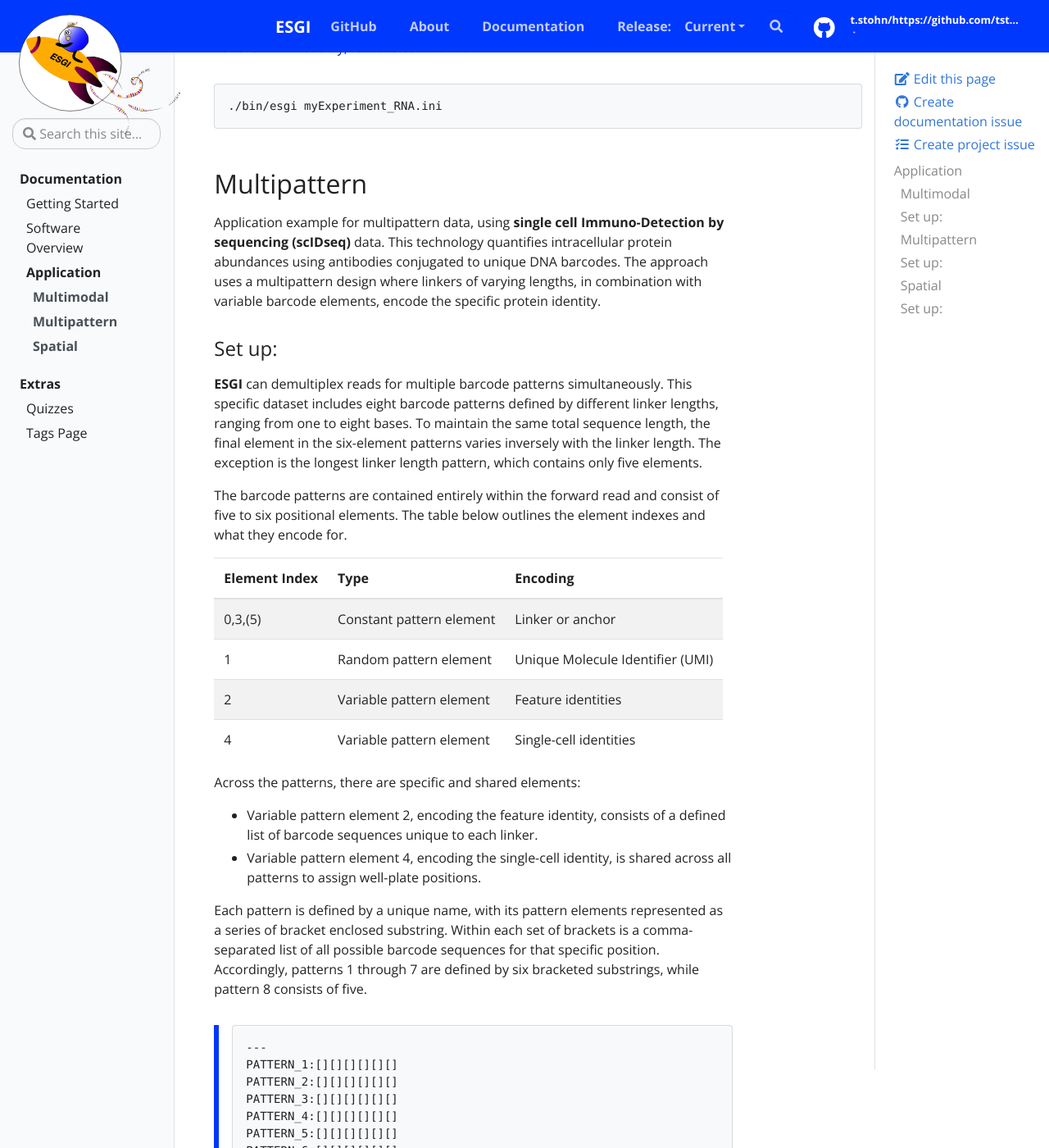
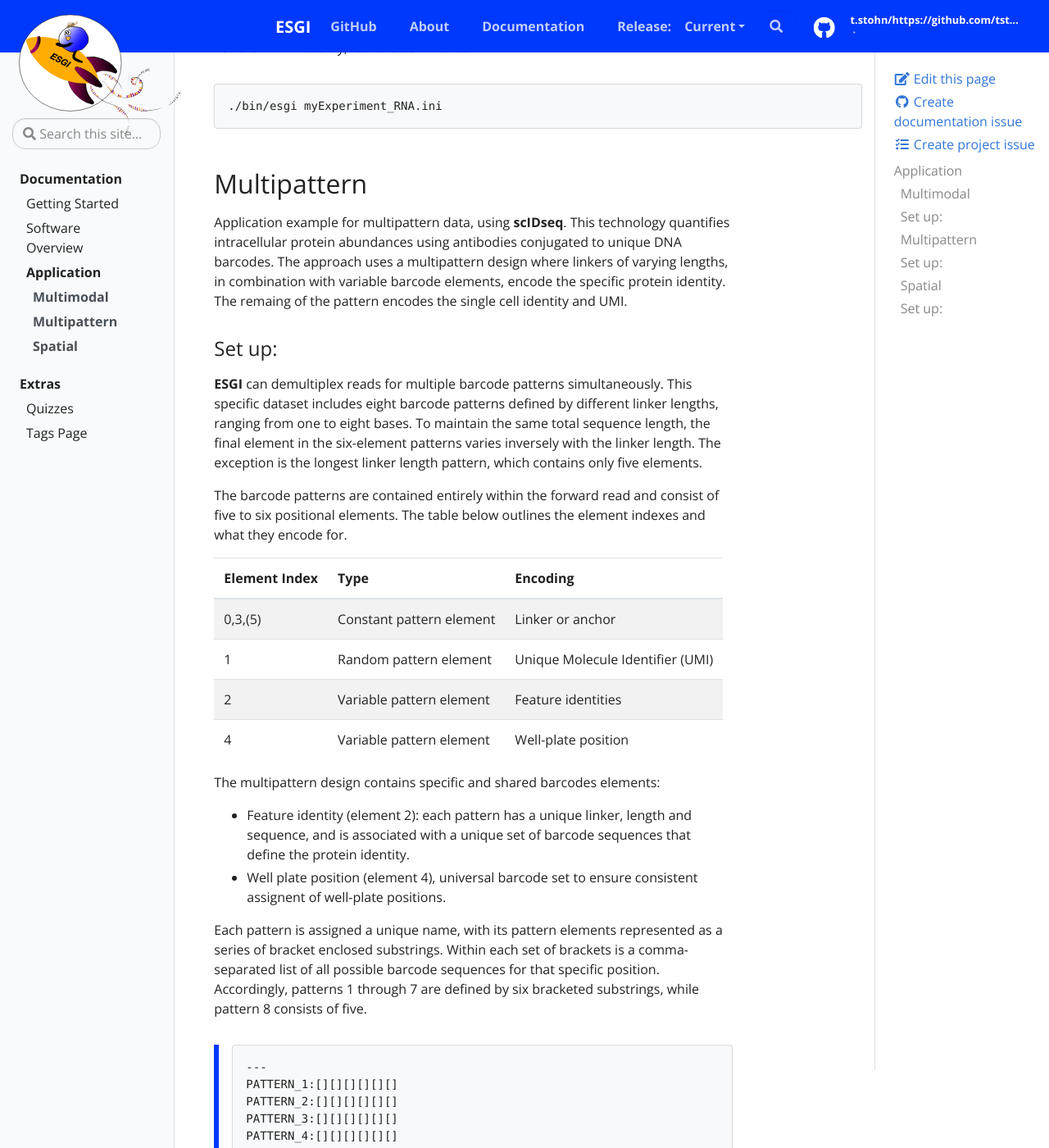
Before and after one commit to tstohn/ESGI.documentation, a Jekyll site: the page built from _docs/application.md, in a window 1280 px wide and 1400 px high, scrolled down 5099 px. Shown: the whole window at 82% size. Built offline with Jekyll 4.4.1, drawn with Linux system fonts in a browser that asks for light colours; some of the changed text lies outside the part shown.

Commit message:
removed dollar

````diff
--- a/_docs/application.md
+++ b/_docs/application.md
@@ -178,7 +178,7 @@ For the RNA modality, run this command:
 ```
 
 ## Multipattern
-Application example for multipattern data, using **single cell Immuno-Detection by sequencing (scIDseq)** data. This technology quantifies intracellular protein abundances using antibodies conjugated to unique DNA barcodes. The approach uses a multipattern design where linkers of varying lengths, in combination with variable barcode elements, encode the specific protein identity.
+Application example for multipattern data, using **scIDseq**. This technology quantifies intracellular protein abundances using antibodies conjugated to unique DNA barcodes. The approach uses a multipattern design where linkers of varying lengths, in combination with variable barcode elements, encode the specific protein identity. The remaing of the pattern encodes the single cell identity and UMI.
 
 ### Set up:
 **ESGI** can demultiplex reads for multiple barcode patterns simultaneously. This specific dataset includes eight barcode patterns defined by different linker lengths, ranging from one to eight bases. To maintain the same total sequence length, the final element in the six-element patterns varies inversely with the linker length. The exception is the longest linker length pattern, which contains only five elements.
@@ -190,13 +190,13 @@ The barcode patterns are contained entirely within the forward read and consist
 | 0,3,(5) | Constant pattern element | Linker or anchor
 | 1 | Random pattern element | Unique Molecule Identifier (UMI)
 | 2 | Variable pattern element | Feature identities
-| 4 | Variable pattern element | Single-cell identities
+| 4 | Variable pattern element | Well-plate position
 
-Across the patterns, there are specific and shared elements:
-* Variable pattern element 2, encoding the feature identity, consists of a defined list of barcode sequences unique to each linker.
-* Variable pattern element 4, encoding the single-cell identity, is shared across all patterns to assign well-plate positions.
+The multipattern design contains specific and shared barcodes elements:
+* Feature identity (element 2): each pattern has a unique linker, length and sequence, and is associated with a unique set of barcode sequences that define the protein identity.
+* Well plate position (element 4), universal barcode set to ensure consistent assignent of well-plate positions.
 
-Each pattern is defined by a unique name, with its pattern elements represented as a series of bracket enclosed substring. Within each set of brackets is a comma-separated list of all possible barcode sequences for that specific position. Accordingly, patterns 1 through 7 are defined by six bracketed substrings, while pattern 8 consists of five.
+Each pattern is assigned a unique name, with its pattern elements represented as a series of bracket enclosed substrings. Within each set of brackets is a comma-separated list of all possible barcode sequences for that specific position. Accordingly, patterns 1 through 7 are defined by six bracketed substrings, while pattern 8 consists of five.
 
 >```
 >---
@@ -261,7 +261,7 @@ Execute **ESGI** by running the following command in your terminal:
 Application example for spatial data using **Multiplexed Deterministic Barcoding in Tissue (xDBiT)**. This technology uses microfluidic-based deterministic barcoding with DNA oligonucleotides to encode transcriptomes alongside their spatial coordinates for multiple tissue sections in parallel.
 
 ### Set up:
-The **xDBiT** barcode pattern consists of seven positional pattern elements. The data is generated via paired-end sequencing, where the forward read encodes the transcript and the reverse read the $(x,y)$ spatial coordinates and UMI.
+The **xDBiT** barcode pattern consists of seven positional pattern elements. The data is generated via paired-end sequencing, where the forward read encodes the transcript and the reverse read the (x,y) spatial coordinates and UMI.
 
 #### Forward read: positional element 0
 The forward read contains the first pattern element, a genomic DNA sequence encoding the transcript.
@@ -270,13 +270,13 @@ The forward read contains the first pattern element, a genomic DNA sequence enco
 Discrete transition separating the forward and reverse read without sequence overlap.
 
 #### Reverse read: positional elements 2-6
-The reverse read contains the remaining six pattern elements, which collectively encode the $(x,y)$ spatial coordinates and UMI.
+The reverse read contains the remaining six pattern elements, which collectively encode the (x,y) spatial coordinates and UMI.
 
 | Element Index | Type | Encoding |
 | --------- | ----------- | ------ |
 | 0 | Genomic sequence | Transcript identity
 | 2,4 | Random pattern element | Linkers or anchors
-| 3,5 | Variable pattern element | $(x,y)$ spatial coordinates
+| 3,5 | Variable pattern element | (x,y) spatial coordinates
 | 6 | Random pattern element | UMI
 
 The barcode pattern is represented as a sequence of seven bracket-enclosed substrings. Each bracket identifies a specific positional element and contains a comma-separated list of possible barcode sequences for that position.
````
